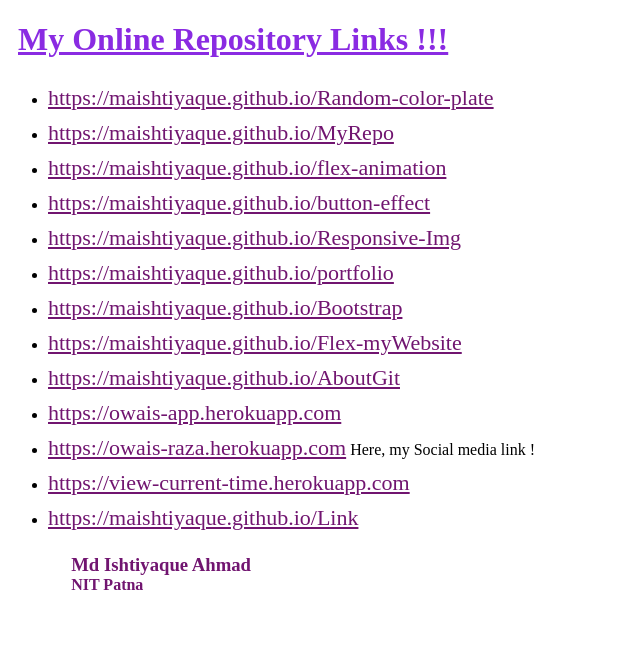
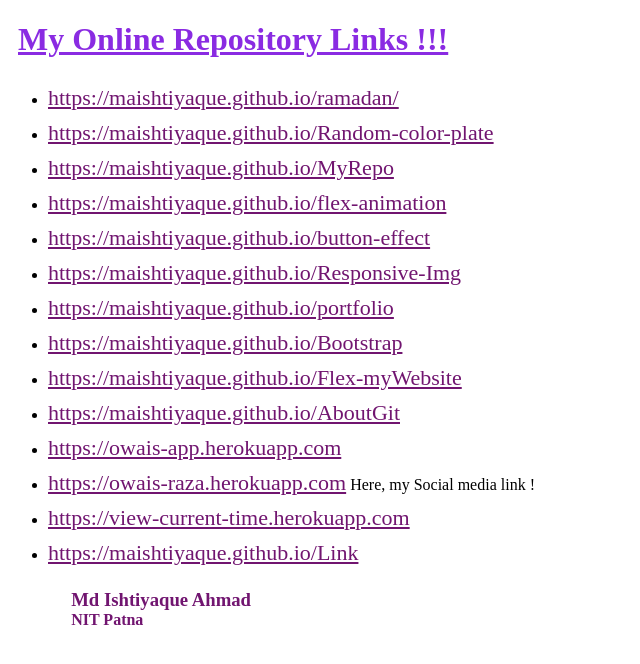
Before and after one commit to mAishtiyaque/Link, a plain HTML site: page index.html in a window 1280 px wide. Shown: the whole page, without its empty margins (0-640 px from the left). Drawn offline with Linux system fonts and the light colour scheme.

Commit message:
ramadan page added 14/04/2021

```diff
--- a/index.html
+++ b/index.html
@@ -24,6 +24,7 @@
 <body>
     <h1 style="color: blueviolet;margin-left:10px;"><u>  My Online Repository Links !!!</u></h1>
     <ul>
+        <li><a href="https://maishtiyaque.github.io/ramadan/">https://maishtiyaque.github.io/ramadan/</a></li>
         <li><a href="https://maishtiyaque.github.io/Random-color-plate/">https://maishtiyaque.github.io/Random-color-plate</a></li>
         <li><a href="https://maishtiyaque.github.io/MyRepo/">https://maishtiyaque.github.io/MyRepo</a></li>
         <li><a href="https://maishtiyaque.github.io/flex-animation/">https://maishtiyaque.github.io/flex-animation</a></li>
```
